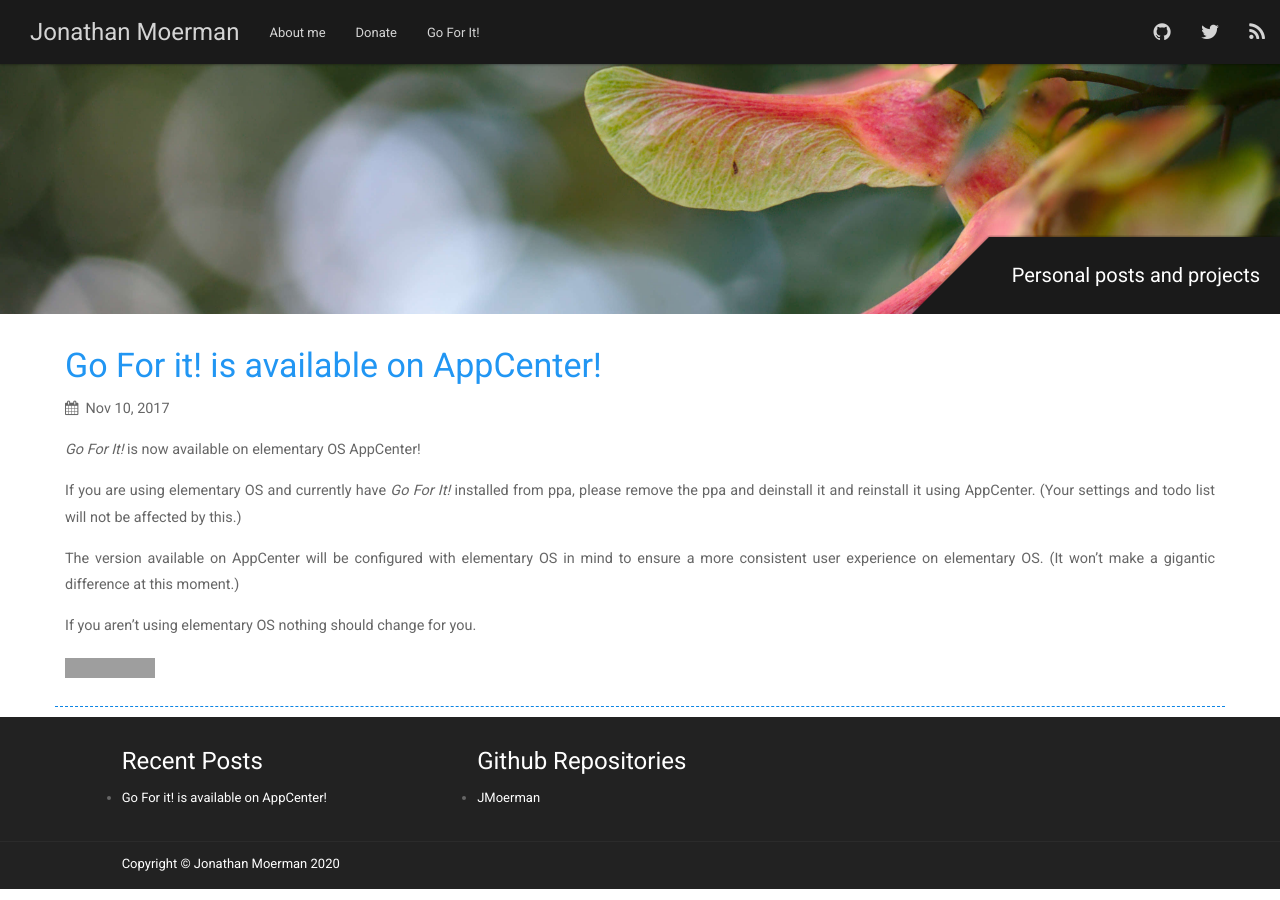
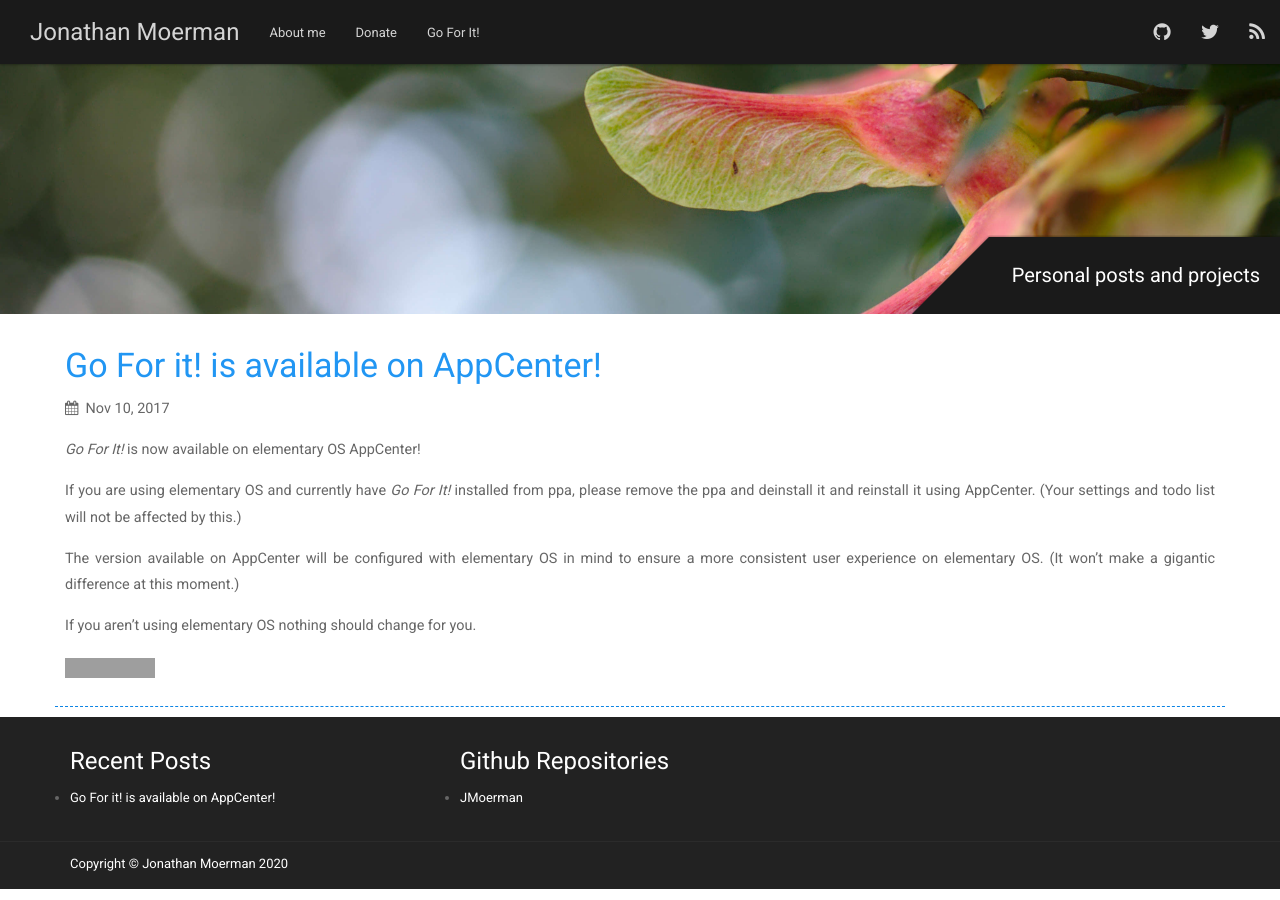
Before and after one commit to JMoerman/JMoerman.github.io, a Jekyll site: the page built from index.html, in a window 1280 px wide. Built offline with Jekyll 4.4.1, drawn with Linux system fonts in a browser that asks for light colours; grey boxes are pictures that could not be loaded.

Commit message:
Align footer with page content

```diff
--- a/_includes/endfooter.html
+++ b/_includes/endfooter.html
@@ -1,8 +1,5 @@
             <div class="row end_footer">
-              <div class="col-md-1"></div>
-              <div class="col-md-6">
+              <div class="container">
                 <p>Copyright &copy; {{ site.title }} 2020</p>
               </div>
-              <div class="col-md-4"></div>
-              <div class="col-md-1"></div>
             </div>
--- a/_includes/footer.html
+++ b/_includes/footer.html
@@ -1,7 +1,6 @@
 <!-- Footer -->
             <div class="row footer">
-              <div class="col-md-1"></div>
-              <div class="col-md-10">
+              <div class="container">
                   <div class="row">
                     <div class="col-md-3">
                       <h4>Recent Posts</h4>
@@ -25,6 +24,5 @@
                     </div>
                   </div>
               </div>
-              <div class="col-md-1"></div>
             </div>
           <!-- End Footer -->
```
